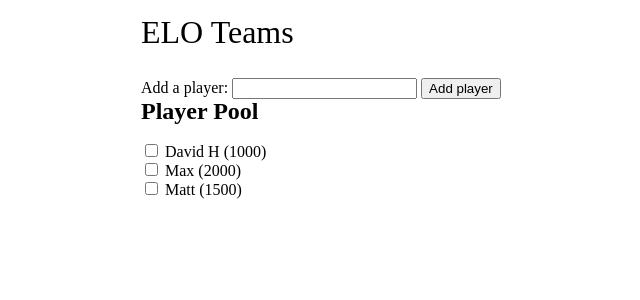
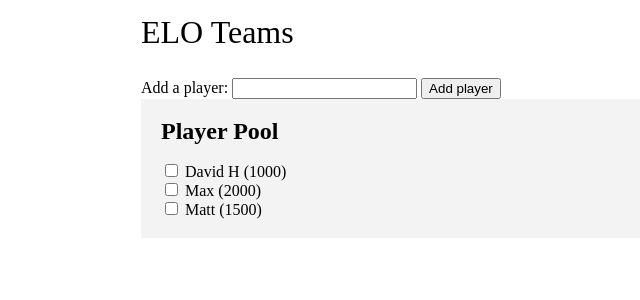
Before and after one commit to dlh89/ELO-teams, a Svelte app: page / in a window 1280 px wide. Shown: the top 300 px of the page, without its empty margins (139-779 px from the left). Built offline with nearby package versions, Linux system fonts and the light colour scheme.

Commit message:
Move teams pool to separate component, style side by side layout

```diff
--- a/src/App.svelte
+++ b/src/App.svelte
@@ -1,6 +1,7 @@
 <script>
 	import AddPlayer from './AddPlayer.svelte';
 	import PlayerPool from './PlayerPool.svelte';
+	import TeamsPool from './TeamsPool.svelte';
 	import Teams from './Teams.svelte';
 	import RecordResults from './RecordResults.svelte';
 	import Modal, {getModal} from './Modal.svelte'
@@ -165,8 +166,21 @@
 <main>
 	<h1>ELO Teams</h1>
 	<AddPlayer on:submit={handleSubmit} />
-	<PlayerPool bind:players={players} bind:teamsPicked={teamsPicked} on:change={handlePlayerSelect} />
-	<Teams bind:players={players} bind:teamsPicked={teamsPicked} bind:teamsPlayers={teamsPlayers} on:click={handleSortTeams} on:modifyPlayerPool={handleModifyPlayerPool} on:openRecordResults={handleOpenRecordResults} on:change={handleRemovePlayer} />
+	<div class="player-selection">
+		<div class="players-container">
+			<PlayerPool bind:players={players} bind:teamsPicked={teamsPicked} on:change={handlePlayerSelect} />
+		</div>
+		<div class="players-container">
+			<TeamsPool bind:players={players} bind:teamsPicked={teamsPicked} on:change={handleRemovePlayer} />
+		</div>
+	</div>
+	{#if !teamsPicked}
+		{#if players.filter(player => player.isPlaying).length > 1 }
+			<button on:click={handleSortTeams}>Sort teams</button>
+		{/if}
+	{/if}
+	<Teams bind:teamsPicked={teamsPicked} bind:teamsPlayers={teamsPlayers} on:modifyPlayerPool={handleModifyPlayerPool} on:openRecordResults={handleOpenRecordResults} on:change={handleRemovePlayer} on:click={handleSortTeams} />
+
 	<Modal>
 		<RecordResults on:recordResults={handleResults} />
 	</Modal>
@@ -190,6 +204,17 @@
 		margin-bottom: 18px;
 	}
 
+	.player-selection {
+		display: flex;
+		justify-content: space-between;
+	}
+
+	.players-container {
+		background: #f3f3f3;
+		width: 50%;
+		padding: 20px;
+	}
+
 	/* @media (min-width: 640px) {
 		main {
 			max-width: none;
--- a/src/PlayerPool.svelte
+++ b/src/PlayerPool.svelte
@@ -4,9 +4,9 @@
 	export let teamsPicked;
 </script>
 
-{#if players.filter(player => !player.isPlaying).length}
-	<div transition:slide>
-		<div class="heading-2">Player Pool</div>
+<div transition:slide>
+	<div class="heading-2">Player Pool</div>
+	{#if players.filter(player => !player.isPlaying).length}
 		{#each players as player}
 			{#if !player.isPlaying}
 			<div transition:slide|local>
@@ -19,8 +19,8 @@
 			</div>
 			{/if}
 		{/each}
-	</div>
-{/if}
+	{/if}
+</div>
 
 <style>
 	label {
--- a/src/Teams.svelte
+++ b/src/Teams.svelte
@@ -1,7 +1,5 @@
 <script>
 	import { createEventDispatcher } from 'svelte';
-	import { slide } from 'svelte/transition';
-	export let players;
 	export let teamsPlayers;
 	export let teamsPicked;
 
@@ -16,26 +14,7 @@
 	}
 </script>
 
-{#if !teamsPicked}
-	<div transition:slide>
-		<div class="teams__pool" >
-			{#if players.filter(player => player.isPlaying).length }
-				<div class="heading-2">Active players</div>
-				{#each players as player}
-					{#if player.isPlaying}
-						<div>
-							<input type="checkbox" name="{player.uid}" id="{player.uid}" checked on:change>
-							<label for="{player.uid}">{player.name} ({player.elo})</label>
-						</div>
-					{/if}
-				{/each}
-			{/if}
-		</div>
-		{#if players.filter(player => player.isPlaying).length > 1 }
-			<button on:click >Sort teams</button>
-		{/if}
-	</div>
-{:else}
+{#if teamsPicked}
 	<div class="teams">
 		<div class="teams__team">
 			<div class="teams__label">Team A</div>
--- /dev/null
+++ b/src/TeamsPool.svelte
@@ -0,0 +1,23 @@
+<script>
+	import { slide } from 'svelte/transition';
+    export let players;
+	export let teamsPicked;
+</script>
+
+{#if !teamsPicked}
+	<div transition:slide>
+		<div class="teams__pool" >
+			{#if players.filter(player => player.isPlaying).length }
+				<div class="heading-2">Active players</div>
+				{#each players as player}
+					{#if player.isPlaying}
+						<div>
+							<input type="checkbox" name="{player.uid}" id="{player.uid}" checked on:change>
+							<label for="{player.uid}">{player.name} ({player.elo})</label>
+						</div>
+					{/if}
+				{/each}
+			{/if}
+		</div>
+	</div>
+{/if}
```
